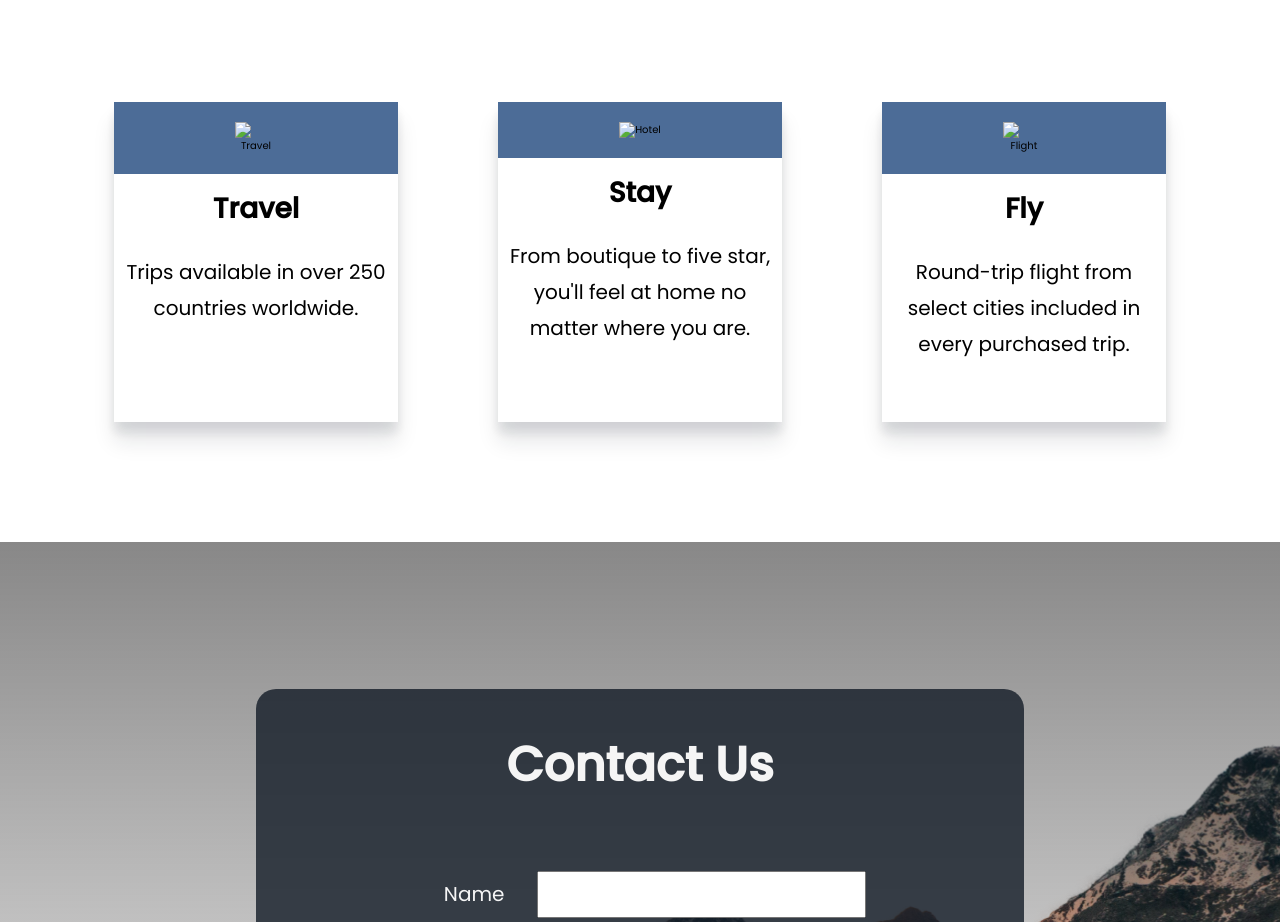
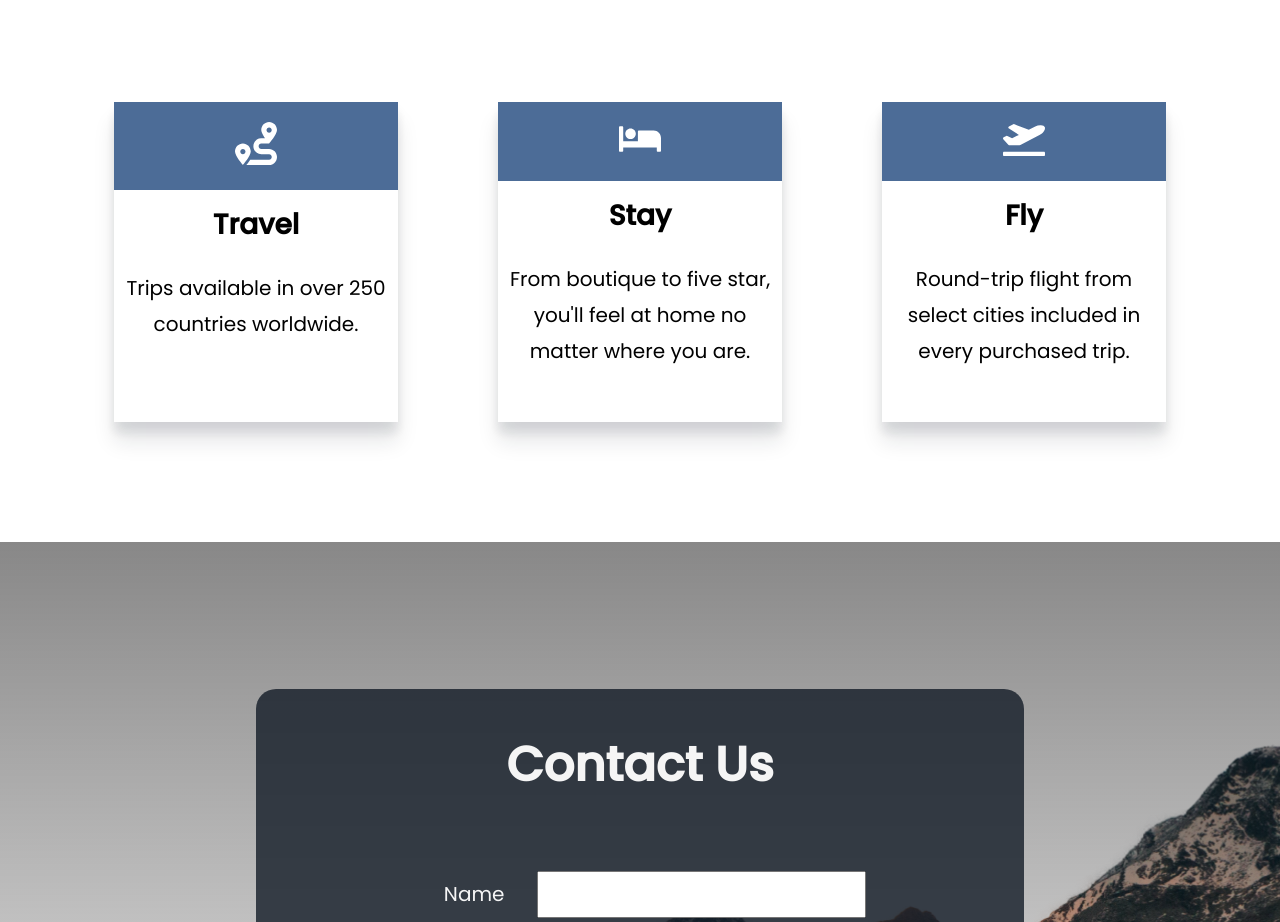
Before and after one commit to stephmarie17/venturely, a plain HTML site: page index.html in a window 1280 px wide. Shown: the part 1860-2782 px from the top of the page. Drawn offline with Linux system fonts and the light colour scheme; the site is published under a folder, as on GitHub Pages, so addresses that start at the root find nothing.

Commit message:
fix img file path

```diff
--- a/index.html
+++ b/index.html
@@ -61,7 +61,7 @@
         <div class="cards">
           <div class="card">
             <div class="card-icon">
-              <img src="/icons/route-solid.svg" alt="Travel" />
+              <img src="./icons/route-solid.svg" alt="Travel" />
             </div>
 
             <h4>Travel</h4>
@@ -69,7 +69,7 @@
           </div>
           <div class="card">
             <div class="card-icon">
-              <img src="/icons/bed-solid.svg" alt="Hotel" />
+              <img src="./icons/bed-solid.svg" alt="Hotel" />
             </div>
 
             <h4>Stay</h4>
@@ -80,7 +80,7 @@
           </div>
           <div class="card">
             <div class="card-icon">
-              <img src="/icons/plane-departure-solid.svg" alt="Flight" />
+              <img src="./icons/plane-departure-solid.svg" alt="Flight" />
             </div>
             <h4>Fly</h4>
             <p>
```
